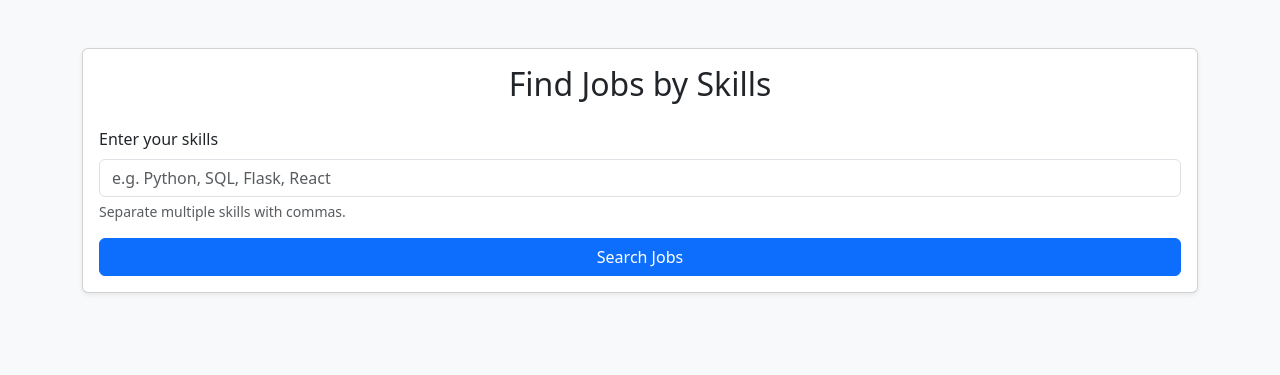
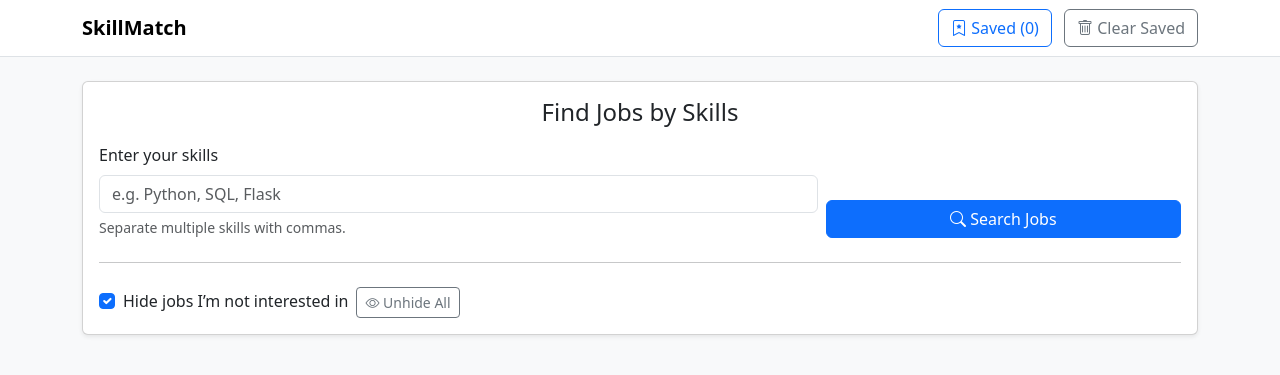
Before and after one commit to Ibrahimsuf/eecs581_final_project, a Flask app: page / in a window 1280 px wide. Shown: the top 375 px of the page. Run offline with Flask 3, Linux system fonts and the light colour scheme.

Commit message:
Update index.html

```diff
--- a/project/templates/index.html
+++ b/project/templates/index.html
@@ -1,40 +1,99 @@
 <!DOCTYPE html>
 <html lang="en">
 <head>
-  <meta charset="UTF-8">
-  <title>Job Finder</title>
-  <link
-    href="https://cdn.jsdelivr.net/npm/bootstrap@5.3.3/dist/css/bootstrap.min.css"
-    rel="stylesheet"
-  >
+  <meta charset="UTF-8" />
+  <title>SkillMatch — Job Finder</title>
+  <meta name="viewport" content="width=device-width, initial-scale=1" />
+
+  <!-- Bootstrap & Icons -->
+  <link href="https://cdn.jsdelivr.net/npm/bootstrap@5.3.3/dist/css/bootstrap.min.css" rel="stylesheet">
+  <link href="https://cdn.jsdelivr.net/npm/bootstrap-icons@1.11.3/font/bootstrap-icons.css" rel="stylesheet">
+
+  <!-- Your CSS -->
+  <link rel="stylesheet" href="{{ url_for('static', filename='css/style.css') }}">
 </head>
 <body class="bg-light">
-  <div class="container mt-5">
+  <nav class="navbar navbar-expand-lg bg-white border-bottom">
+    <div class="container">
+      <a class="navbar-brand fw-semibold" href="#">SkillMatch</a>
+      <div class="ms-auto">
+        <button id="btnShowSaved" class="btn btn-outline-primary me-2">
+          <i class="bi bi-bookmark-star"></i> Saved (<span id="savedCount">0</span>)
+        </button>
+        <button id="btnClearSaved" class="btn btn-outline-secondary">
+          <i class="bi bi-trash"></i> Clear Saved
+        </button>
+      </div>
+    </div>
+  </nav>
+
+  <main class="container my-4">
     <div class="card shadow-sm">
       <div class="card-body">
-        <h2 class="card-title text-center mb-4">Find Jobs by Skills</h2>
-        <form action="{{ url_for('get_jobs') }}" method="POST">
-          <div class="mb-3">
+        <h2 class="card-title h4 mb-3 text-center">Find Jobs by Skills</h2>
+        <form id="skillForm" class="row gy-2 gx-2 align-items-end">
+          <div class="col-12 col-md-8">
             <label for="skills" class="form-label">Enter your skills</label>
             <input
               type="text"
               id="skills"
               name="skills"
               class="form-control"
-              placeholder="e.g. Python, SQL, Flask, React"
+              placeholder="e.g. Python, SQL, Flask"
               required
-            >
-            <div class="form-text">
-              Separate multiple skills with commas.
-            </div>
+            />
+            <div class="form-text">Separate multiple skills with commas.</div>
           </div>
+          <div class="col-12 col-md-4 d-grid">
+            <button type="submit" class="btn btn-primary">
+              <i class="bi bi-search"></i> Search Jobs
+            </button>
+          </div>
+        </form>
 
-          <button type="submit" class="btn btn-primary w-100">
-            Search Jobs
+        <hr class="my-4">
+
+        <!-- Filters / Controls -->
+        <div class="d-flex flex-wrap gap-2 mb-3 align-items-center">
+          <div class="form-check">
+            <input class="form-check-input" type="checkbox" id="toggleHidden" checked>
+            <label class="form-check-label" for="toggleHidden">
+              Hide jobs I’m not interested in
+            </label>
+          </div>
+          <button id="btnClearHidden" class="btn btn-sm btn-outline-secondary">
+            <i class="bi bi-eye"></i> Unhide All
           </button>
-        </form>
+        </div>
+
+        <!-- Alerts -->
+        <div id="alert" class="alert d-none" role="alert"></div>
+
+        <!-- Loading -->
+        <div id="loading" class="text-center my-4 d-none">
+          <div class="spinner-border" role="status"></div>
+          <div class="mt-2 small text-muted">Fetching jobs…</div>
+        </div>
+
+        <!-- Results -->
+        <div id="results" class="row g-3"></div>
+
+        <!-- Saved Drawer -->
+        <div id="savedDrawer" class="offcanvas offcanvas-end" tabindex="-1">
+          <div class="offcanvas-header">
+            <h5 class="offcanvas-title">Saved Jobs</h5>
+            <button type="button" class="btn-close" data-bs-dismiss="offcanvas"></button>
+          </div>
+          <div class="offcanvas-body">
+            <div id="savedList" class="vstack gap-3"></div>
+          </div>
+        </div>
+
       </div>
     </div>
-  </div>
+  </main>
+
+  <script src="https://cdn.jsdelivr.net/npm/bootstrap@5.3.3/dist/js/bootstrap.bundle.min.js"></script>
+  <script src="{{ url_for('static', filename='js/main.js') }}"></script>
 </body>
 </html>
```
